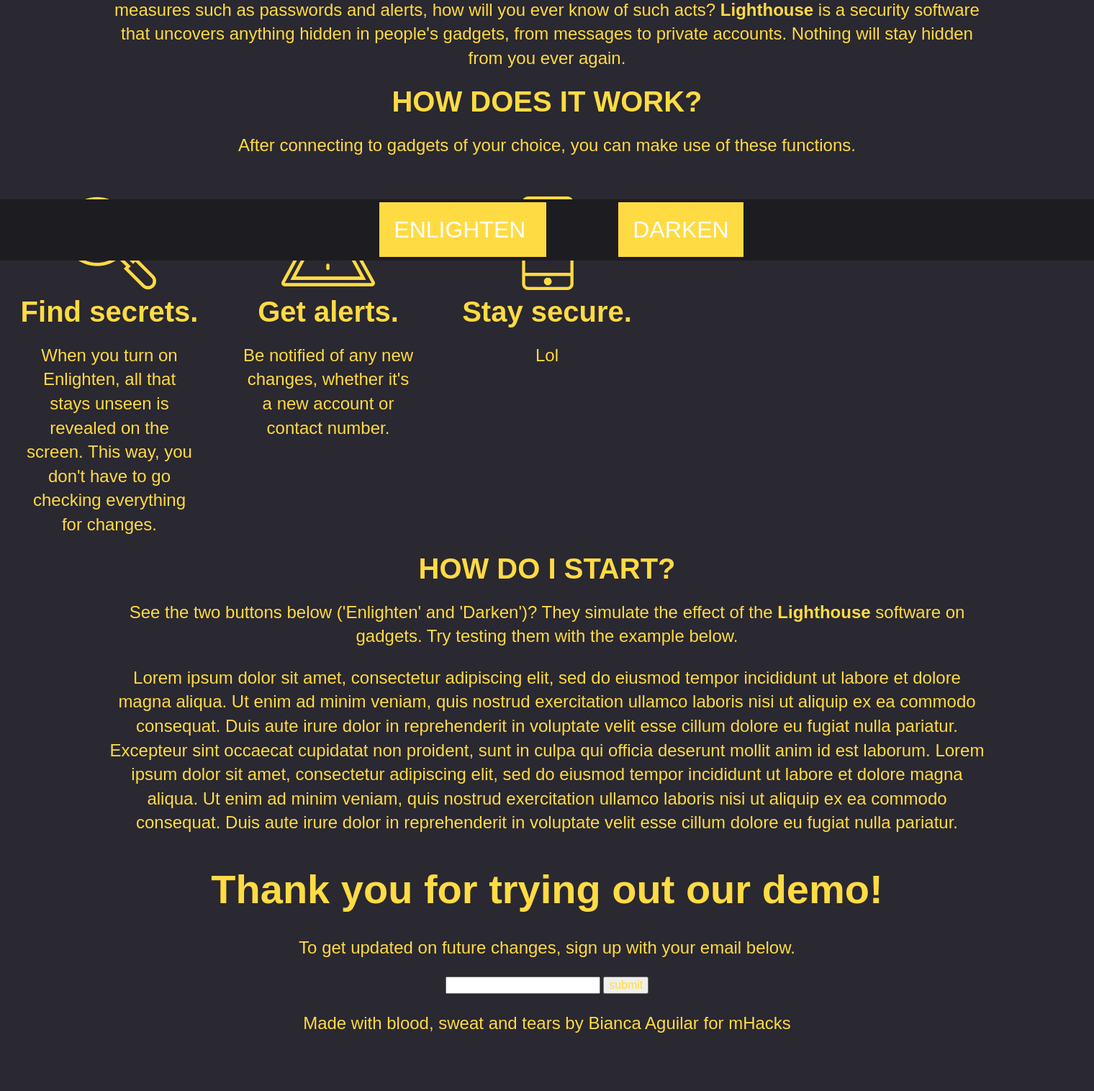
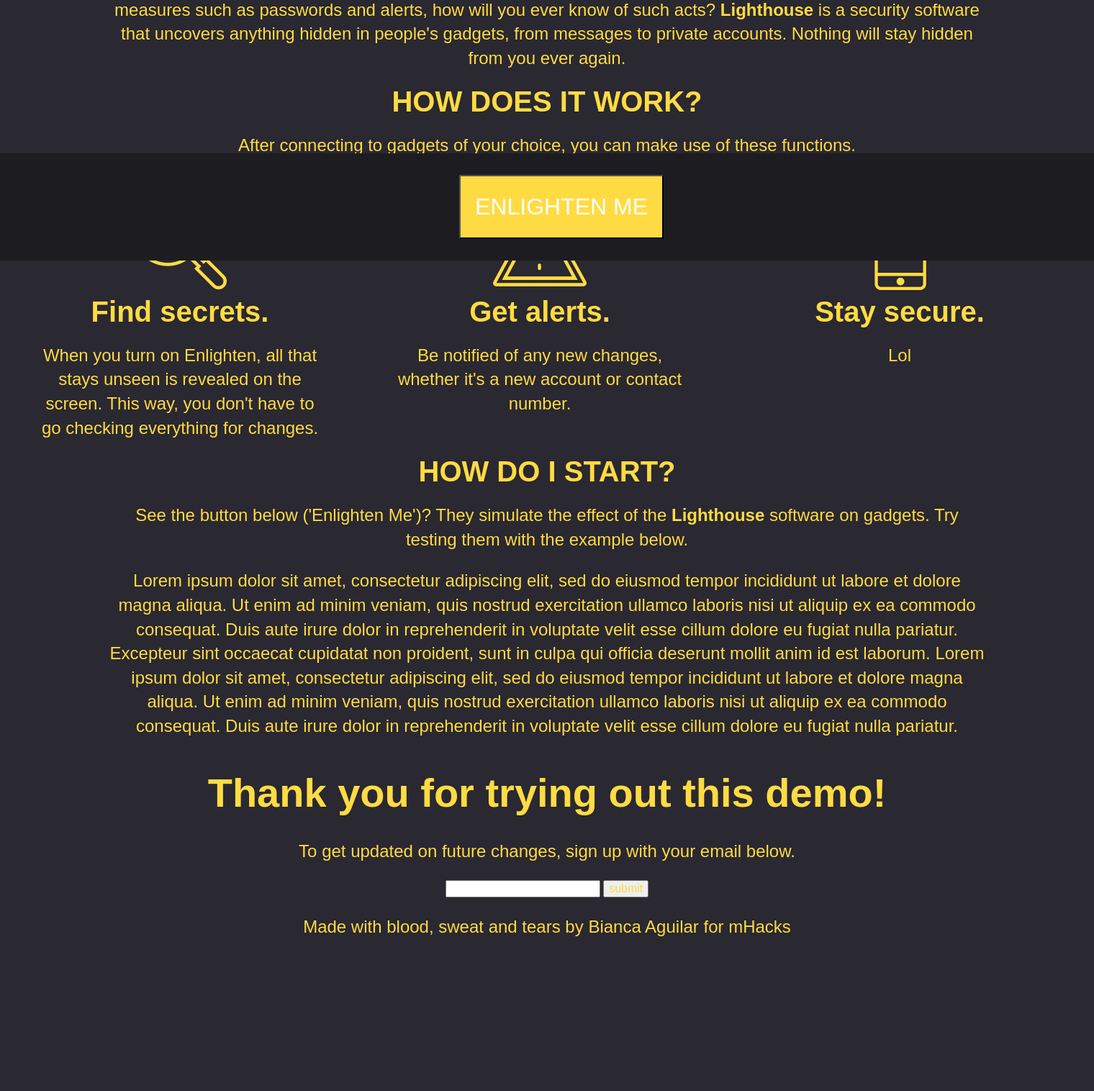
Before and after one commit to biancamika/lighthouse, a PHP site: page / in a window 1520 px wide. Shown: the part 437-1953 px from the top of the page at 72% size. Before the commit the page ends 1872 px from the top, so only its background shows below. Run offline with PHP 8.4, Linux system fonts and the light colour scheme.

Commit message:
less shitty than before

```diff
--- a/css/main.css
+++ b/css/main.css
@@ -99,6 +99,10 @@
    background-color: #2a2831;
 }
 
+body.style2 {
+  background-color:#ffffff;
+}
+
 h1 {
 font-size: 350%;
 margin-bottom: 0;
@@ -115,22 +119,27 @@
 width: 80%;
 }
 
-li a {
+li button {
 background-color:#ffdb43;
 color:white;
 padding: 20px 20px 20px 20px;
 text-decoration:none;
 font-size: 200%;
-margin: 50px 50px 50px 50px;
+margin: 10px 10px 10px 10px;
+opacity: 1.0;
 }
 
-.nav {
+ul {
   position: fixed;
     bottom: -15px;
     width: 100%;
     list-style-type: none;
+    padding: 20px 20px 20px 20px;
     background-color: #1d1c21;
-    padding: 20px 20px 20px 20px;
+  }
+
+ul.style2 {
+  background-color:#cccccc;
   }
 
 .email {
@@ -141,24 +150,42 @@
 padding: 10px 10px 10px 10px;
 }
 
-.uses p {
-
+.uses {
+float:left;
+display:block;
 }
 
-.uses {
-float:left;
-width: 20%;
-}
 .use {
   display:inline-block;
+  margin:auto;
+  width:100%;
+  display:inline-grid;
+  grid-template-columns: 500px 500px 500px;
 }
 
 center img {
   margin-top: 20px;
 }
 
+span {
+  font-weight:bold;
+  font-style:italic;
+ display:none;
+}
 
+span.style2 {
+  display: inline;
+ display:inline;
+  color:#ffffff;
+  background-color:#ffdb43;
+}
 
+.space {
+  visibility:hidden;
+  color:black;
+  height: 200px;
+  width: 100%;
+}
 
 
 
--- a/index.html
+++ b/index.html
@@ -14,9 +14,11 @@
         <link rel="stylesheet" href="css/main.css">
         <script src="js/vendor/modernizr-2.8.3.min.js"></script>
         <script type="text/javascript">
-        function changeColor(color) {
-          document.body.style.background = color;
-        }
+        function toggle(){
+    $('body').toggleClass('style2');
+    $('ul').toggleClass('style2');
+      $('span').toggleClass('style2');
+     }
       </script>
     </head>
     <body>
@@ -29,20 +31,20 @@
             <img height="200px" width="200px" src="img/lighthouse.png"/>
             <h1> LIGHTHOUSE </h1>
             <h2> Don't be kept in the dark. </h2>
-            <p> In this current age of technology, secrets are now easier to keep. Even your loved ones aren't exceptions. With measures such as passwords and alerts, how will you ever know of such acts? <b> Lighthouse </b> is a security software that uncovers anything hidden in people's gadgets, from messages to private accounts. Nothing will stay hidden from you ever again. </p>
+            <p> In this current age of technology, secrets are now easier to keep. Even your loved ones aren't exceptions. With measures such as passwords and alerts, how will you ever know of such acts? <b> Lighthouse </b> is a security software that uncovers anything hidden in people's gadgets, from messages to private accounts. Nothing will stay hidden from you ever again. <span>What a stalker you are. </span> </p>
+            <h2> HOW DOES IT WORK? </h2>
+            <p> After connecting to gadgets of your choice, you can make use of these functions. </p>
 <div class="use">
-<h2> HOW DOES IT WORK? </h2>
-<p> After connecting to gadgets of your choice, you can make use of these functions. </p>
 <div class="uses">
 <img height="130px" width="130px" src="img/search.png"/>
 <h2> Find secrets. </h2>
 <p> When you turn on Enlighten, all that stays unseen is revealed on the screen.
-  This way, you don't have to go checking everything for changes. </p>
+  This way, <span> stalking is now easier, and </span>  you don't have to go checking everything for changes. </p>
 </div>
 <div class="uses">
 <img height="130px" width="130px" src="img/warning.png"/>
 <h2> Get alerts. </h2>
-<p> Be notified of any new changes, whether it's a new account or contact number. </p>
+<p> Be notified of any new changes, whether it's a new account or contact number. <span> Privacy no longer exists for your target. </span> </p>
 </div>
 <div class="uses">
 <img height="130px" width="130px" src="img/smartphone.png"/>
@@ -52,13 +54,13 @@
 </div>
 <div>
 <h2> HOW DO I START? </h2>
-<p> See the two buttons below ('Enlighten' and 'Darken')? They simulate the effect of the <b> Lighthouse </b> software on gadgets. Try testing them with the example below.</p>
+<p> See the button below ('Enlighten Me')? They simulate the effect of the <b> Lighthouse </b> software on gadgets. Try testing them with the example below.</p>
 </div>
         <div class="family">
           <p>Lorem ipsum dolor sit amet, consectetur adipiscing elit, sed do eiusmod tempor incididunt ut labore et dolore magna aliqua. Ut enim ad minim veniam, quis nostrud exercitation ullamco laboris nisi ut aliquip ex ea commodo consequat. Duis aute irure dolor in reprehenderit in voluptate velit esse cillum dolore eu fugiat nulla pariatur. Excepteur sint occaecat cupidatat non proident, sunt in culpa qui officia deserunt mollit anim id est laborum. Lorem ipsum dolor sit amet, consectetur adipiscing elit, sed do eiusmod tempor incididunt ut labore et dolore magna aliqua. Ut enim ad minim veniam, quis nostrud exercitation ullamco laboris nisi ut aliquip ex ea commodo consequat. Duis aute irure dolor in reprehenderit in voluptate velit esse cillum dolore eu fugiat nulla pariatur. </p>
         </div>
         <div class="email">
-          <h1> Thank you for trying out our demo! </h1>
+          <h1> Thank you for trying out this <span> immoral </span> demo! </h1>
           <p>To get updated on future changes, sign up with your email below. </p>
           <form>
             <input type="text" name="email">
@@ -67,10 +69,11 @@
           <p> Made with blood, sweat and tears by Bianca Aguilar for mHacks </p>
         </div>
       </center>
+      <div class="space">
+      </div>
         <ul class="nav">
           <center>
-<li> <a href="#" onclick="changeColor('#ffffff')"> ENLIGHTEN </a>
-<a href="#" onclick="changeColor('#2a2831')"> DARKEN </a>
+<li> <button onclick="toggle()"> ENLIGHTEN ME </button>
 </li>
 </center>
         </ul>
```
